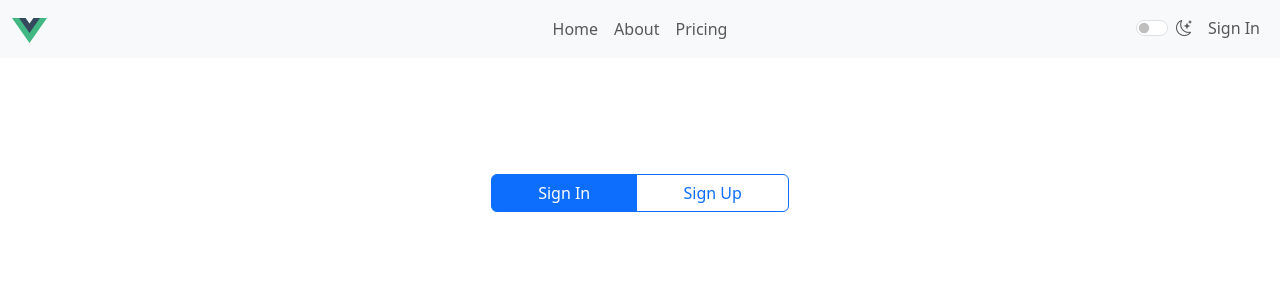
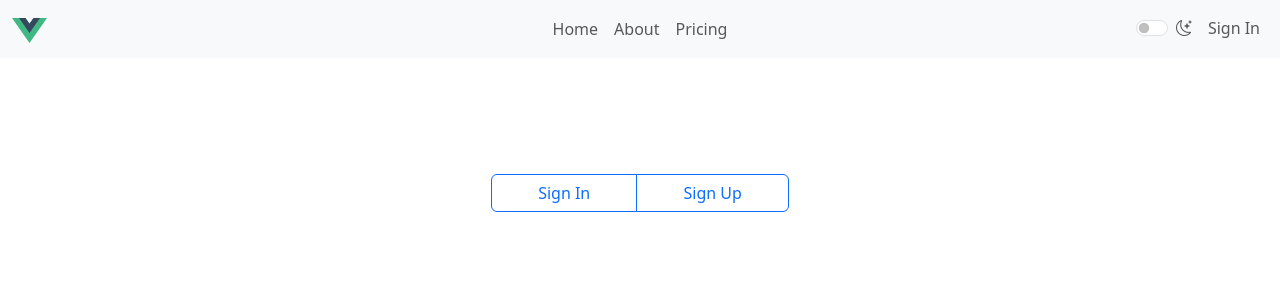
Before and after one commit to Oleg-Vartanov/Voleg, a Vue app in the folder frontend/: page /auth-forms in a window 1280 px wide. Shown: the top 300 px of the page. Built offline with nearby package versions, Linux system fonts and the light colour scheme.

Commit message:
F: Fixed small form toggle bug.

```diff
--- a/frontend/src/components/AuthForms.vue
+++ b/frontend/src/components/AuthForms.vue
@@ -1,24 +1,37 @@
 <script setup lang="ts">
-import {useRouter} from 'vue-router'
+import {useRoute, useRouter} from 'vue-router'
 
 const router = useRouter();
+const route = useRoute();
 </script>
 
 <template>
   <div class="ov-center">
     <main class="form-signin w-100 m-auto">
       <div class="btn-group mb-3 w-100" role="group" aria-label="Basic radio toggle button group">
+
         <input
           @click="router.push({ name: 'signIn' })"
-          type="radio" class="btn-check" name="btnradio" id="btnradio1" autocomplete="off" checked>
-        <label class="btn btn-outline-primary" for="btnradio1">Sign In</label>
+          :checked="route.name === 'signIn'"
+          type="radio"
+          class="btn-check"
+          id="sign-in"
+        >
+        <label class="btn btn-outline-primary" for="sign-in">Sign In</label>
 
-        <input @click="router.push({ name: 'signUp' })"
-               type="radio" class="btn-check" name="btnradio" id="btnradio2" autocomplete="off">
-        <label class="btn btn-outline-primary" for="btnradio2">Sign Up</label>
+        <input
+          @click="router.push({ name: 'signUp' })"
+          :checked="route.name === 'signUp'"
+          type="radio"
+          class="btn-check"
+          id="sign-up"
+        >
+        <label class="btn btn-outline-primary" for="sign-up">Sign Up</label>
+
       </div>
 
       <router-view></router-view>
+
     </main>
   </div>
 </template>
```
